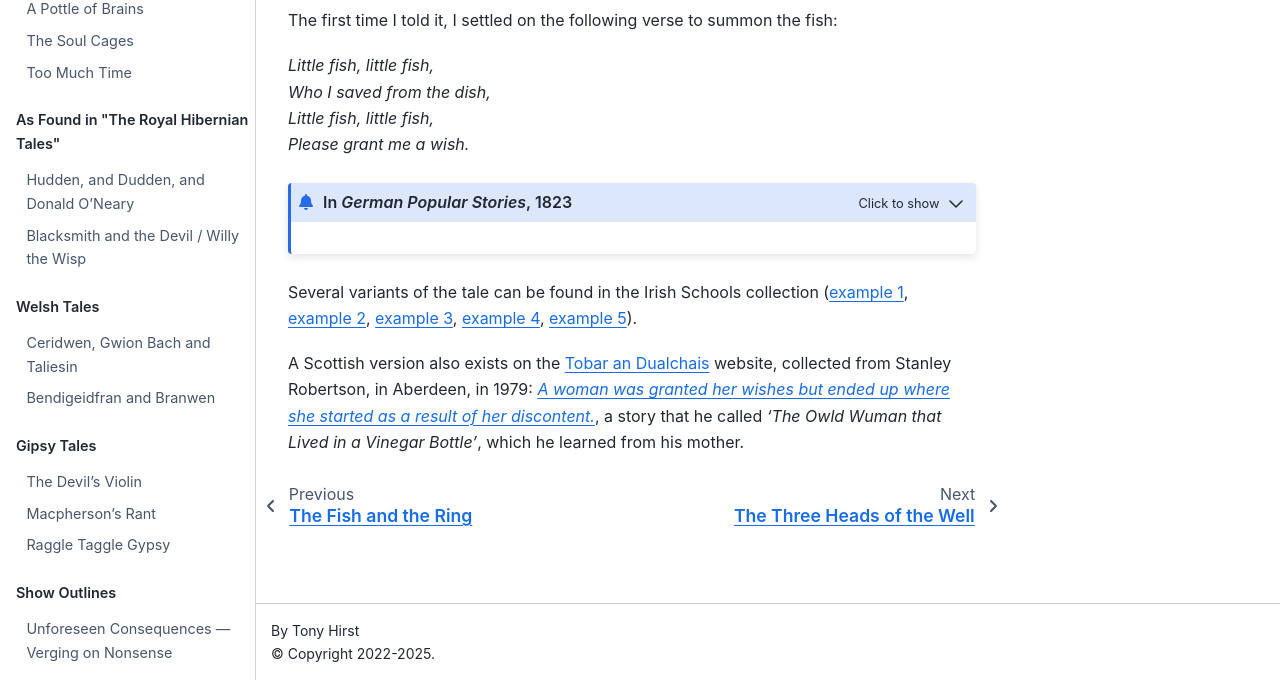
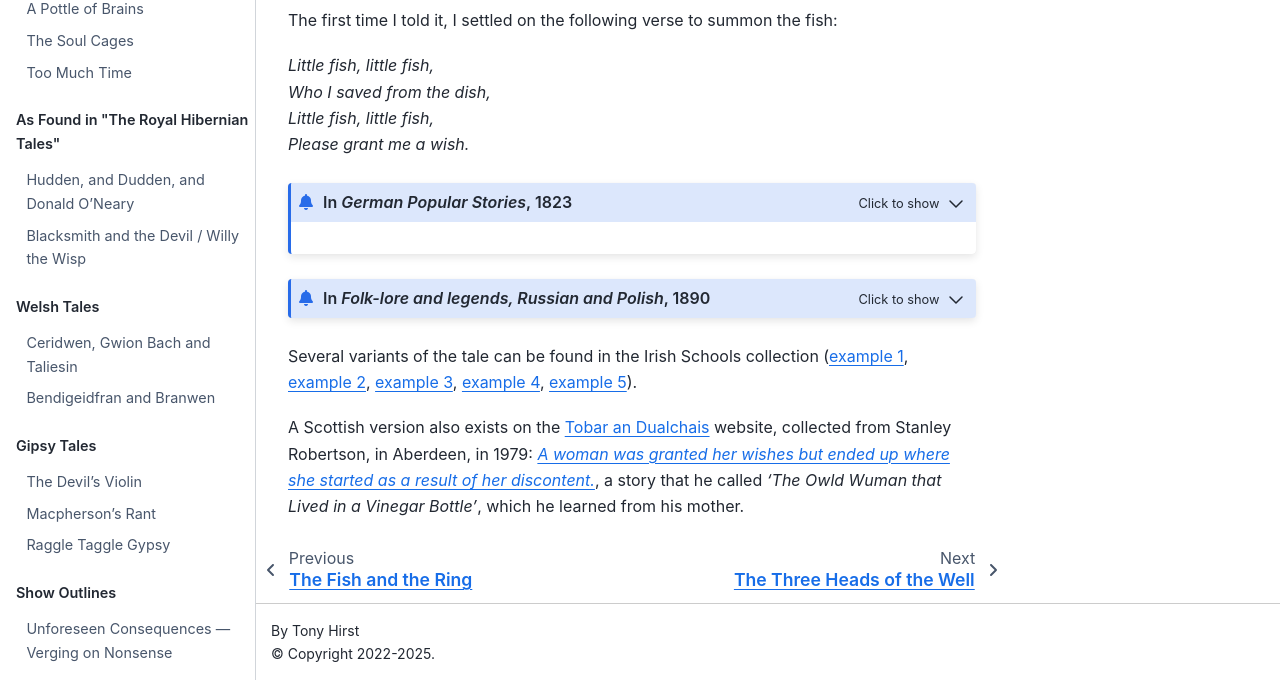
Before and after one commit to psychemedia/storytelling-notes, a Jupyter Book: the page built from fisherman_and_wife.md, in a window 1280 px wide and 1231 px high. Shown: the part 551-1231 px from the top of the window. Built offline with Jupyter Book 1.0.4 settings and Sphinx 7.4.7 and the Sphinx Book theme 1.1.4, drawn with Linux system fonts in a browser that asks for light colours.

Commit message:
Update fisherman_and_wife.md

````diff
--- a/fisherman_and_wife.md
+++ b/fisherman_and_wife.md
@@ -102,7 +102,7 @@ Notes, p. 221:
 > The Fisherman and his Wife, p. 27.—"De Fischer un siine Fru," a story in the Pomeranian Low German dialect, admirably adapted to this species of narrative, and particularly pleasing to an English ear, as bearing a remarkable affinity to his own language, or rather that of the Lowland Scotch. Take the second sentence as a specimen: "Daar satt he eens an de see, bi de angel, un sach in dat blanke water, un he sach immer (ever) na de angel," &c. During the fervour of popular feeling on the downfall of the power of the late Emperor of France, this tale became a great favourite. In the original the last object of the wife's desires is to be as "de lewe Gott" (der liebe Gott, le bon Dieu). We have softened the boldness of the lady's ambition.
 ```
 
-```{admonition}
+```{admonition} In *Folk-lore and legends, Russian and Polish*, 1890
 :class: dropdown
 
 https://archive.org/details/folklorelegendsr00londiala/page/34/mode/2up?
````
